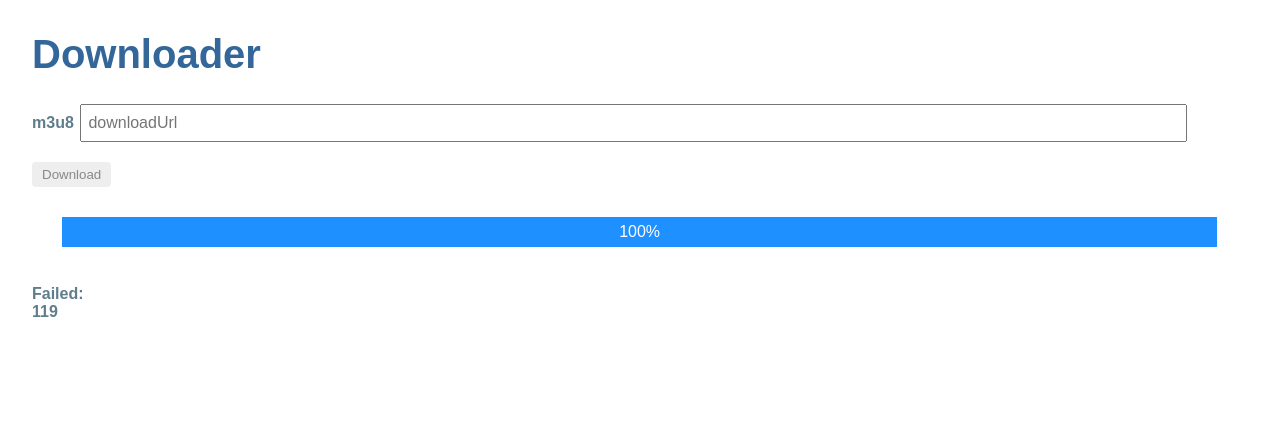
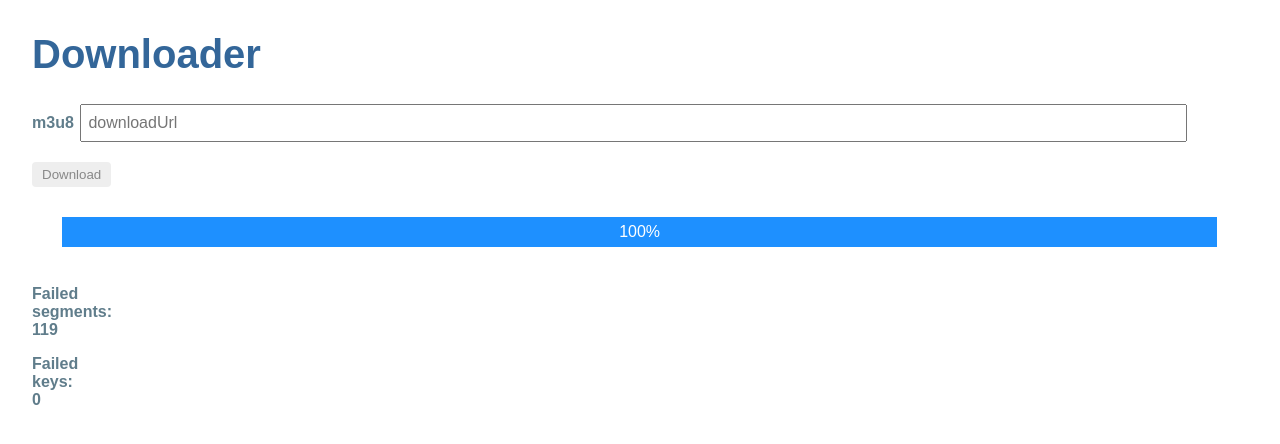
Before and after one commit to chromyd/downloader, an Angular app: page / in a window 1280 px wide. Both pictures are taken after a click on the button "Download". Shown: the top 444 px of the page. Built offline with nearby package versions, Linux system fonts and the light colour scheme; no server answers.

Commit message:
Display failed counts only when failures occur

```diff
--- a/src/app/downloader/downloader.component.html
+++ b/src/app/downloader/downloader.component.html
@@ -9,6 +9,8 @@
     <div *ngIf="!detailedProgress">{{getProgress() | percent}}</div>
   </div>
 </div>
-<div>
-  <label>Failed: {{failedCount}}</label>
+<div *ngIf="failedUrls.length + failedKeys > 0">
+  <label>Failed segments: {{failedUrls.length}}</label>
+  <br>
+  <label>Failed keys: {{failedKeys}}</label>
 </div>
--- a/src/app/downloader/downloader.component.ts
+++ b/src/app/downloader/downloader.component.ts
@@ -16,11 +16,10 @@ export class DownloaderComponent implements OnInit {
 
   detailedProgress = false;
 
-  downloadLimit = 3;
-
   totalCount = 1;
   downloadedCount = 0;
-  failedCount = 0;
+  failedUrls: string[] = [];
+  failedKeys = 0;
 
   constructor(private downloadService: DownloadService) { }
 
@@ -46,7 +45,10 @@ export class DownloaderComponent implements OnInit {
   getKey(url: string) {
     console.log(`Getting key ${url}`);
     this.downloadService.getKey(url)
-      .subscribe(buffer => FileSaver.saveAs(new Blob([buffer]), `${DownloaderComponent.basename(url)}.key`));
+      .subscribe(
+        buffer => FileSaver.saveAs(new Blob([buffer]), `${DownloaderComponent.basename(url)}.key`),
+        () => ++this.failedKeys
+      );
   }
 
   downloadFile(url: string, localName: string) {
@@ -59,15 +61,28 @@ export class DownloaderComponent implements OnInit {
   private onDownloadSucceeded(fileData: Blob, localName: string) {
     ++this.downloadedCount;
     FileSaver.saveAs(fileData, localName);
+    this.finalReport();
   }
 
   private onDownloadFailed(url: string, error: Error) {
-    ++this.failedCount;
+    this.failedUrls.unshift(url);
     console.log(`Failed to download ${url}: ${error}`);
+    this.finalReport();
+  }
+
+  private finalReport() {
+    if (this.downloadedCount + this.failedUrls.length === this.totalCount) {
+      if (this.failedUrls) {
+        console.log('Failed downloads:');
+        this.failedUrls.forEach(url => console.log(url));
+      } else {
+        console.log('Done');
+      }
+    }
   }
 
   getProgress(): number {
-    return (this.downloadedCount + this.failedCount) / this.totalCount;
+    return (this.downloadedCount + this.failedUrls.length) / this.totalCount;
   }
 
   processList(text: string) {
@@ -81,10 +96,8 @@ export class DownloaderComponent implements OnInit {
 
   processLine(text: string) {
     if (text && !text.startsWith('#')) {
-      if (this.downloadLimit > 0) {
-        const localName = text.replace(/\//g, '_');
-        this.downloadFile(`${this.baseUrl}/${text}`, localName);
-      }
+      const localName = text.replace(/\//g, '_');
+      this.downloadFile(`${this.baseUrl}/${text}`, localName);
     } else {
       const [, keyUrl] = this.keyPattern.exec(text) || [, null];
 
```
Also changed, not shown: 1 other file (tests, documents, lock files or other folders).
